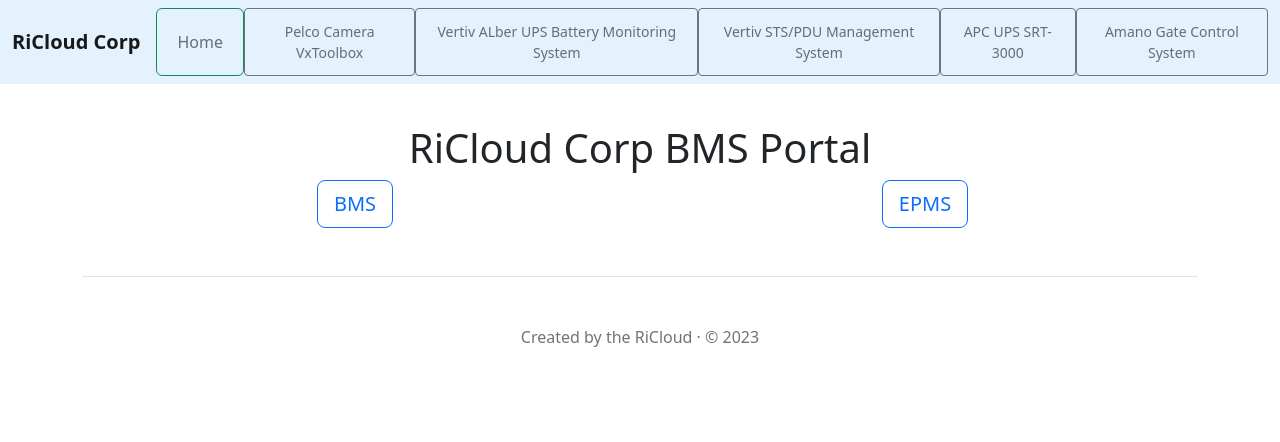
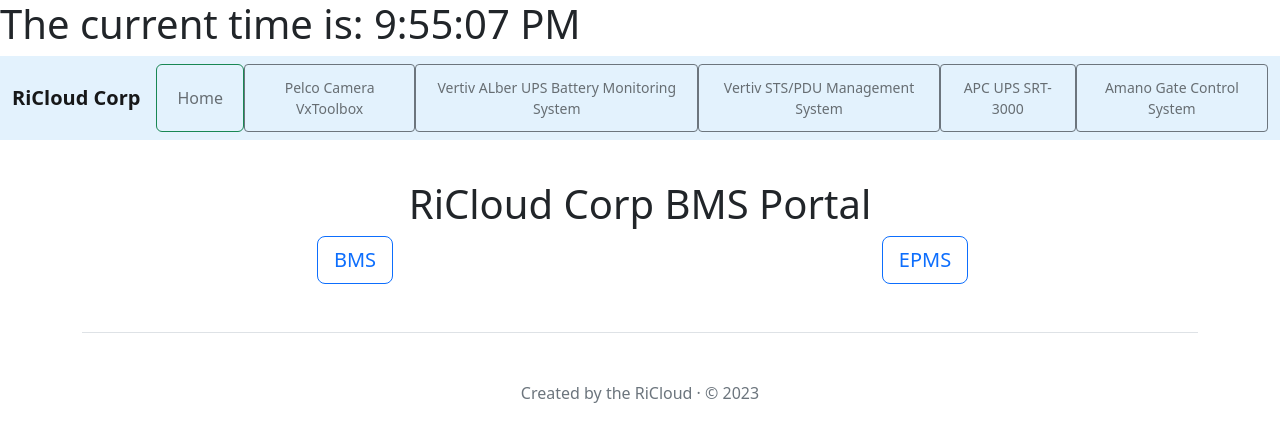
Before and after one commit to ricloud-jin/ricloud-intranet, a plain HTML site: page index.html in a window 1280 px wide. Drawn offline with nearby package versions, Linux system fonts and the light colour scheme.

Commit message:
Add files via upload

```diff
--- a/index.html
+++ b/index.html
@@ -6,9 +6,23 @@
     <meta name="viewport" content="width=device-width, initial-scale=1.0">
     <title>RiCloud Corp BMS Portal</title>
     <link href="https://cdn.jsdelivr.net/npm/bootstrap@5.2.0/dist/css/bootstrap.min.css" rel="stylesheet" integrity="sha384-gH2yIJqKdNHPEq0n4Mqa/HGKIhSkIHeL5AyhkYV8i59U5AR6csBvApHHNl/vI1Bx" crossorigin="anonymous">
+    <link rel="icon" type="image/x-icon" href="/image/gear.ico">
+
+    <script>
+      function displayTime() {
+        var date = new Date();
+        var time = date.toLocaleTimeString();
+        document.getElementById('time').innerHTML = time;
+      }
+      setInterval(displayTime, 1000);
+    </script>
+
 </head>
 <body>
     <script src="https://cdn.jsdelivr.net/npm/bootstrap@5.2.0/dist/js/bootstrap.bundle.min.js" integrity="sha384-A3rJD856KowSb7dwlZdYEkO39Gagi7vIsF0jrRAoQmDKKtQBHUuLZ9AsSv4jD4Xa" crossorigin="anonymous"></script>
+
+    <h1>The current time is: <span id="time"></span></h1>
+
     <nav class="navbar navbar-expand-lg" style="margin-bottom: 40px; background-color: #e3f2fd;">
         <div class="container-fluid">
           <a class="navbar-brand" href="https://ricloudinc.com/" target="_blank"><b>RiCloud Corp</b></a>
```
Also changed, not shown: systems/amano.html (+14 -0 lines), systems/apcups.html (+14 -0 lines), systems/battery.html (+14 -0 lines), systems/camera.html (+14 -0 lines), systems/stsspdu.html (+14 -0 lines), systems/upsmana.html (+14 -0 lines), image/gear.ico (added).
